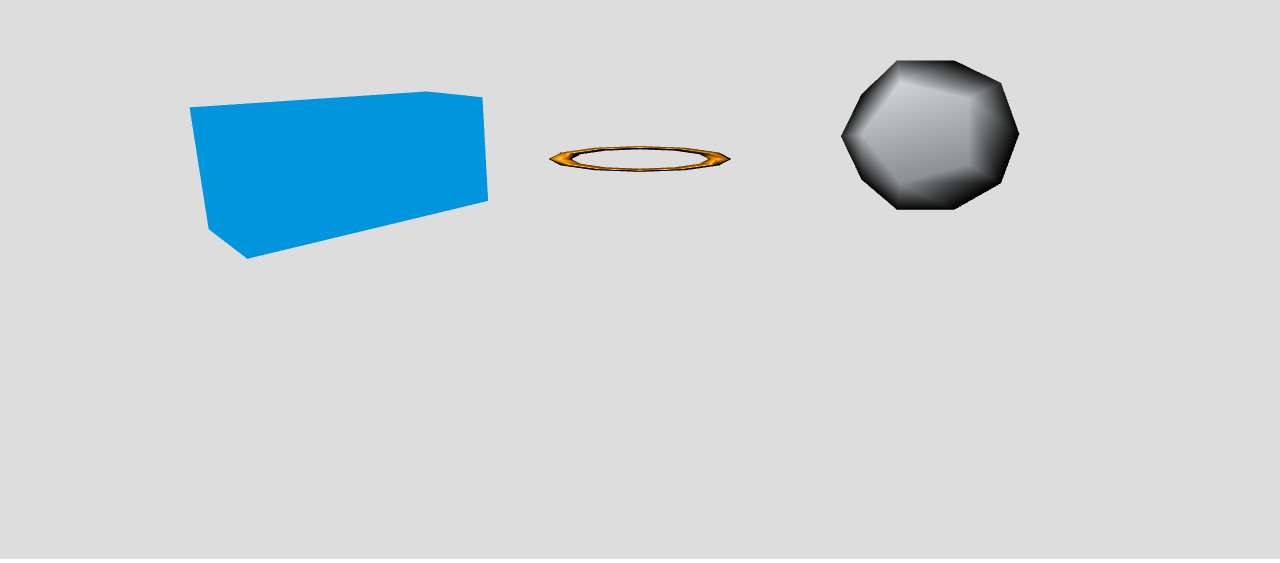
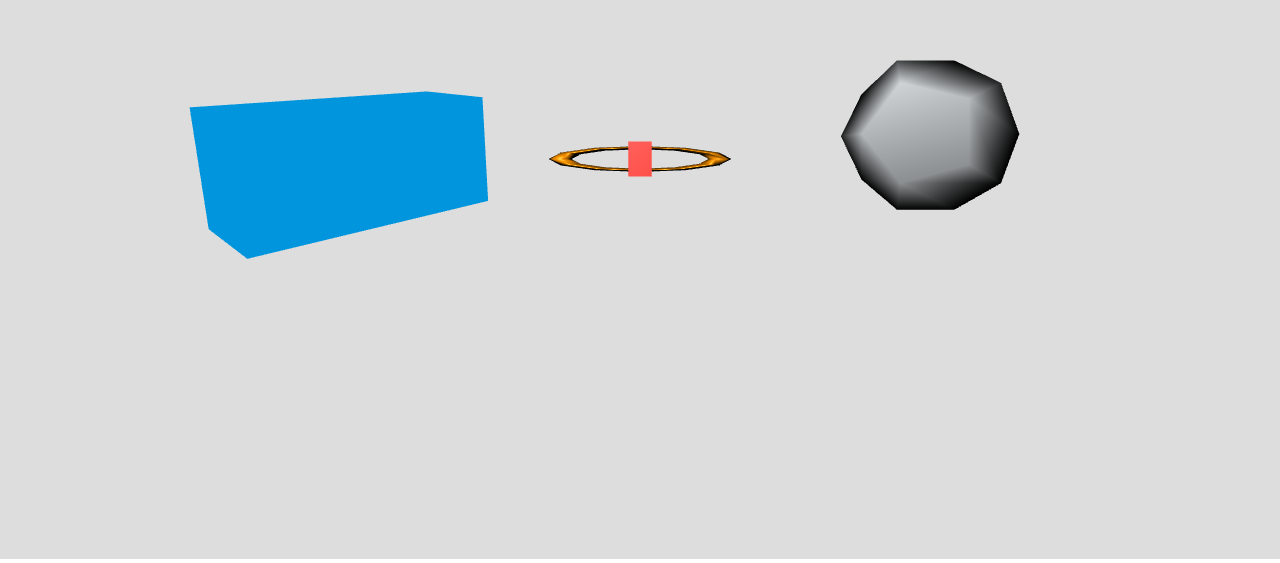
Before and after one commit to Marco-Kap/three, a plain HTML site: page index.html in a window 1280 px wide. Shown: the part 241-804 px from the top of the page. Drawn offline with Linux system fonts and the light colour scheme.

Commit message:
Update index.html

```diff
--- a/index.html
+++ b/index.html
@@ -65,6 +65,12 @@
       dodecahedron.position.x = 25;
       scene.add(dodecahedron);
 
+      const obstacles = new THREE.BoxGeometry(2, 3, 2);
+      const obstaclesMaterial = new THREE.MeshPhongMaterial({
+        color: 0xff332d,
+      });
+      const obstacle = new THREE.Mesh(obstacles, obstaclesMaterial);
+      scene.add(obstacle);
       //adds light to the scene
       const light = new THREE.PointLight(0xffffff);
       light.position.set(-10, 15, 50);
```
